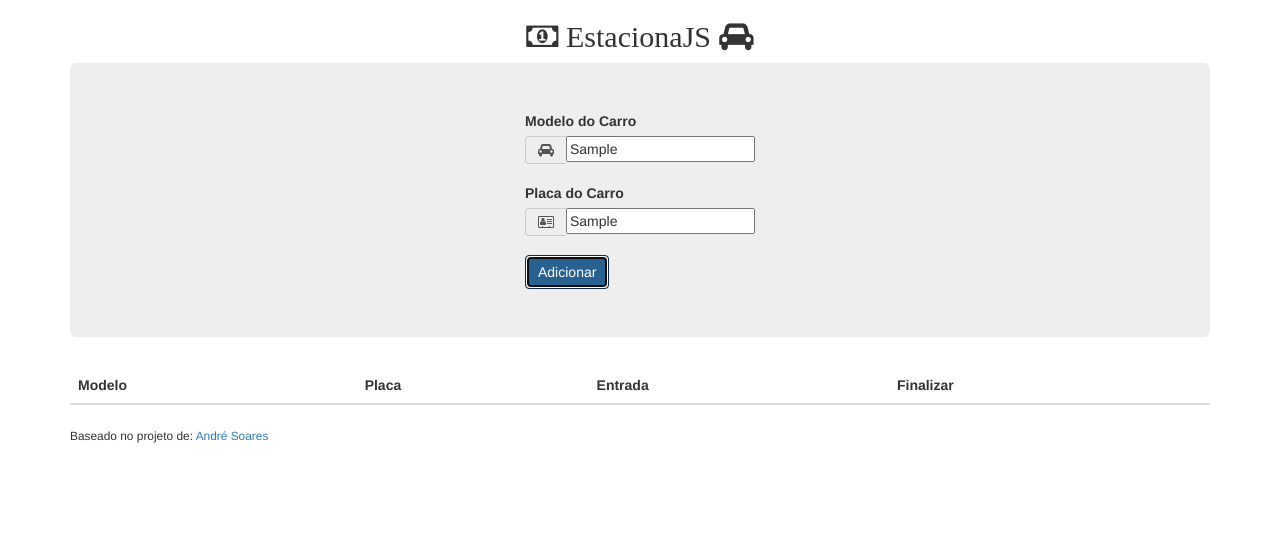
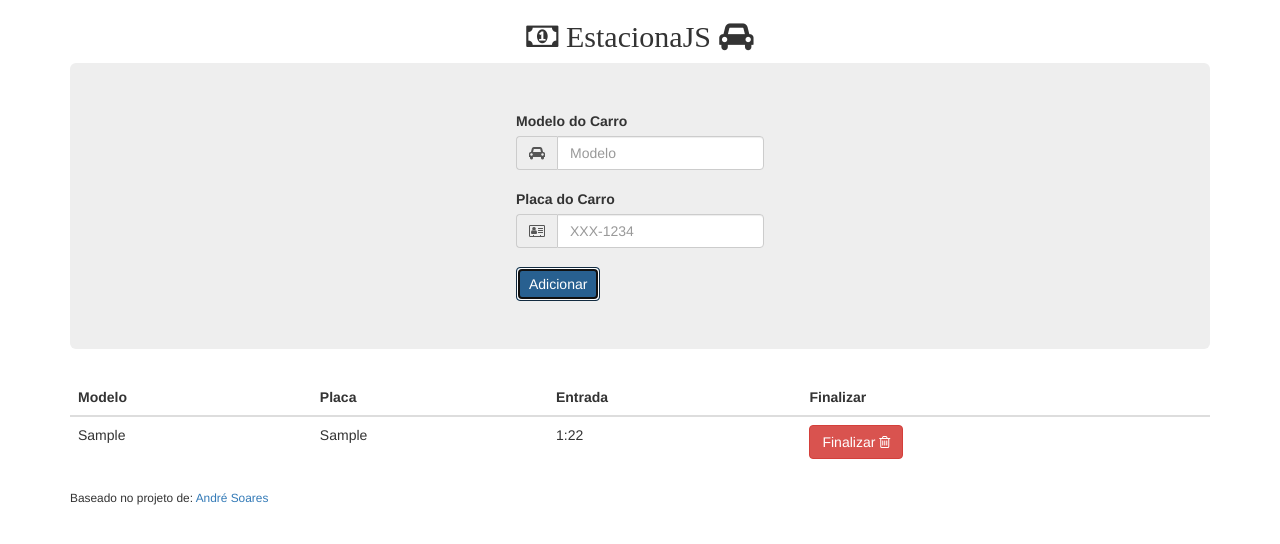
Before and after one commit to victorvhs/EstacionaJS, a plain HTML site: page index.html in a window 1280 px wide. Both pictures are taken after typing "Sample", "Sample" into the empty fields and a click on the button "Adicionar". Drawn offline with Linux system fonts and the light colour scheme.

Commit message:
Ajuste de exibição

```diff
--- a/index.html
+++ b/index.html
@@ -21,13 +21,13 @@
         <form class="form-group center" id="formulario">
           <label for="modelo">Modelo do Carro</label>
           <div class="input-group espaco">
-            <span class="input-group-addon" id="basic-addon1"><i class="fa fa-car" aria-hidden="true"></i></span>
-            <input type="text" id="modelo" placeholder="Modelo" aria-describedby="basic-addon1">
+            <span class="input-group-addon" id="Modelo"><i class="fa fa-car" aria-hidden="true"></i></span>
+            <input type="text" class="form-control" id="modelo" placeholder="Modelo" aria-describedby="Modelo" required="true">
           </div>
           <label for="placa">Placa do Carro</label>
           <div class="input-group espaco">
-            <span class="input-group-addon" id="basic-addon2"><i class="fa fa-address-card-o" aria-hidden="true"></i></span>
-            <input type="text" id="placa" placeholder="XXX-1234" aria-describedby="basic-addon2">
+            <span class="input-group-addon" id="Placa"><i class="fa fa-address-card-o" aria-hidden="true"></i></span>
+            <input type="text" class="form-control"  id="placa" placeholder="XXX-1234" aria-describedby="Placa" required="true">
           </div>
           <button type="submit" class="btn btn-primary">Adicionar</button>
         </form>
--- a/js/estacionar.js
+++ b/js/estacionar.js
@@ -21,8 +21,22 @@ function cadVeiculo(e) {
     carros.push(carro);
     localStorage.setItem('patio', JSON.stringify(carros));
   }
+  document.getElementById('formulario').reset();
+  mostrarPatio();
+  e.preventDefault();
 
-  e.preventDefault();
+}
+
+function apagar(pl) {
+  var carros = JSON.parse(localStorage.getItem('patio'));
+
+  for (var i = 0; i < carros.length; i++) {
+    if (carros[i].placa == pl) {
+      carros.splice(i, 1);
+    }
+    localStorage.setItem('patio', JSON.stringify(carros));
+  }
+  mostrarPatio();
 
 }
 
@@ -31,7 +45,6 @@ function mostrarPatio() {
   var tabela = document.getElementById('resultado');
 
   tabela.innerHTML = "";
- console.log(carros[0]);
   for (var i = 0; i < carros.length; i++) {
     var modelo = carros[i].modelo;
     var placa = carros[i].placa;
@@ -41,12 +54,9 @@ function mostrarPatio() {
    tabela.innerHTML += '<tr><td>'  + modelo +
              '</td><td>' + placa +
              '</td><td>' + hora + ':' + minuto+
-             //'</td><td>' + Finalizar +
-            '</tr>';
-
-
-
+             '</td><td>'+
+             '<button class="btn btn-danger" onclick="apagar(\''+ placa +'\')">'+
+             'Finalizar <i class="fa fa-trash-o" aria-hidden="true"></i></button>'+
+            '</td></tr>';
   }
-
-
 }
```
